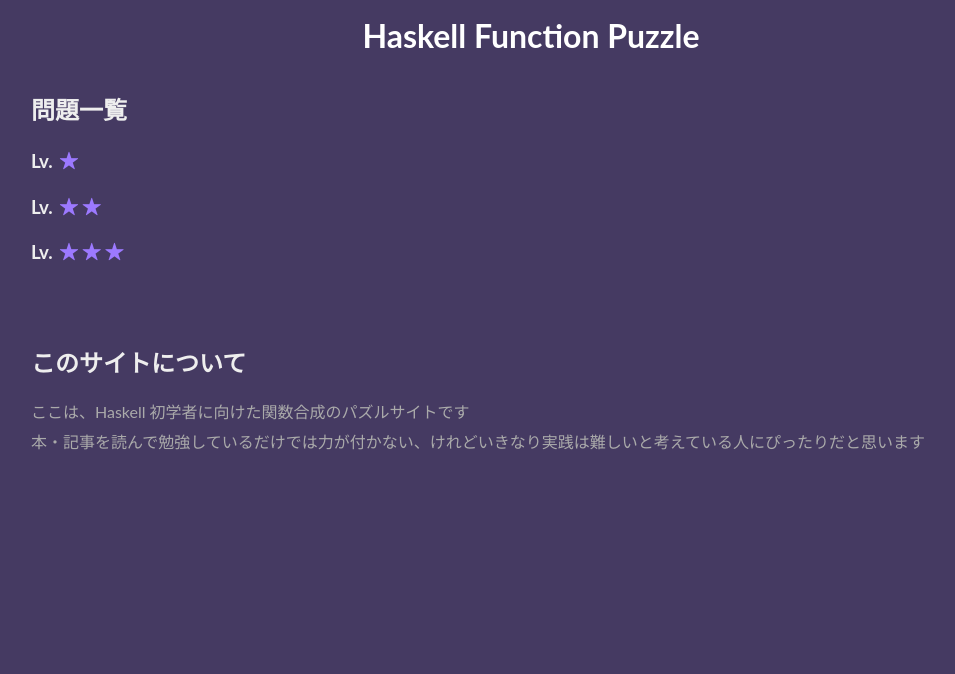
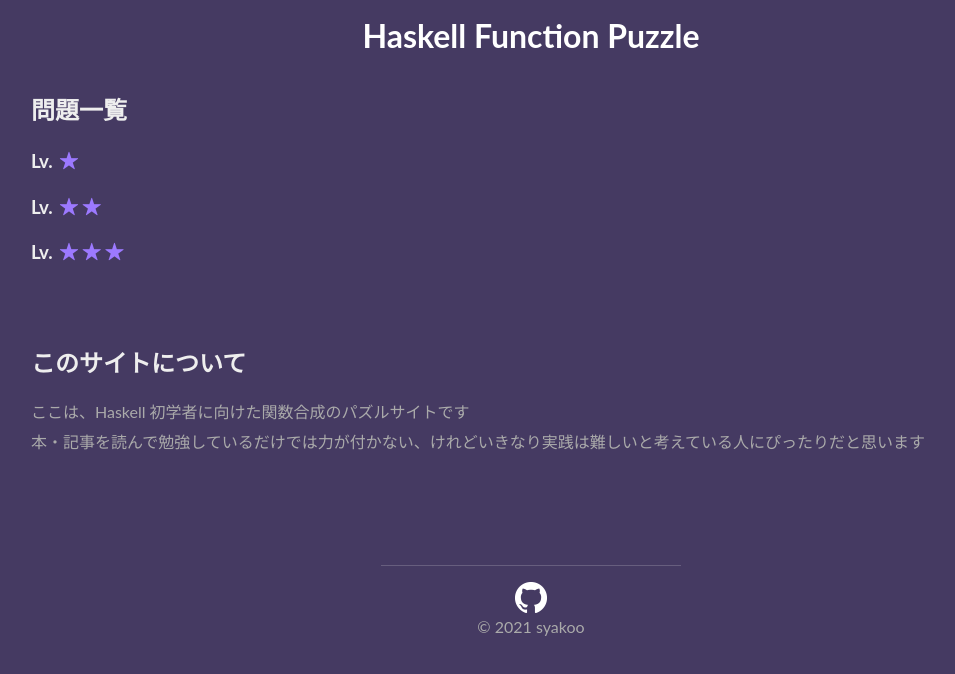
Before and after one commit to syakoo/haskell-function-puzzle, a React app: page /#/ in a window 1280 px wide. Shown: the top 674 px of the page, without its empty margins (109-1064 px from the left). Built offline with nearby package versions, Linux system fonts and the light colour scheme.

Commit message:
add: a Footer.

```diff
--- a/src/components/layouts/index.tsx
+++ b/src/components/layouts/index.tsx
@@ -4,6 +4,7 @@
 import styled, { ThemeProvider } from 'styled-components'
 
 import { Header } from '@/components/templates/Header'
+import { Footer } from '@/components/templates/Footer'
 
 import { theme, GlobalStyle } from './style'
 
@@ -16,6 +17,7 @@
     <DndProvider backend={HTML5Backend}>
       <_Main>{children}</_Main>
     </DndProvider>
+    <Footer />
   </ThemeProvider>
 )
 
--- /dev/null
+++ b/src/components/templates/Footer/Footer.tsx
@@ -0,0 +1,36 @@
+import React from 'react'
+import styled from 'styled-components'
+
+import { GitHubLink } from '@/components/atoms/GitHubLink'
+
+// ___________
+//
+const Footer: React.VFC = () => {
+  return (
+    <_Footer>
+      <GitHubLink />
+      <div>© 2021 syakoo</div>
+    </_Footer>
+  )
+}
+
+// ___________
+//
+const _Footer = styled.footer`
+  text-align: center;
+  margin-top: 3rem;
+  padding: 1rem;
+  color: ${(p) => p.theme.gray2};
+
+  &::before {
+    content: '';
+    display: block;
+    max-width: 300px;
+    margin: 1rem auto;
+    height: 1px;
+    background-color: ${(p) => p.theme.gray};
+    opacity: 0.2;
+  }
+`
+
+export default Footer
--- /dev/null
+++ b/src/components/templates/Footer/index.tsx
@@ -0,0 +1 @@
+export { default as Footer } from './Footer'
--- /dev/null
+++ b/type.d.ts
@@ -0,0 +1 @@
+declare module '*.png'
--- a/webpack.common.js
+++ b/webpack.common.js
@@ -14,10 +14,14 @@
         exclude: ['/node_modules/'],
         use: 'ts-loader',
       },
+      {
+        test: /\.(ico|svg|jpe?g|png|webp)$/,
+        type: 'asset/inline',
+      },
     ],
   },
   resolve: {
-    extensions: ['.ts', '.tsx', '.js', '.json'],
+    extensions: ['.ts', '.tsx', '.js', '.json', '.png'],
     alias: {
       '@': path.resolve(__dirname, 'src'),
     },
```
